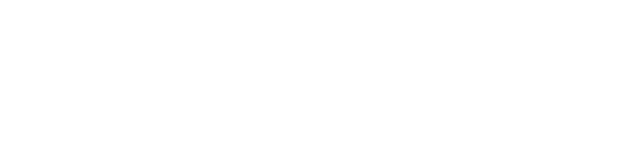
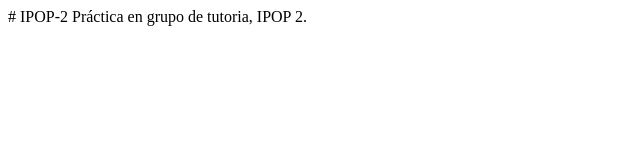
Before and after one commit to JavierFernandezITB/IPOP-2, a plain HTML site: page index.html in a window 1280 px wide. Shown: the whole page, without its empty margins (0-640 px from the left). Drawn offline with Linux system fonts and the light colour scheme.

Commit message:
Update index.html

```diff
--- a/index.html
+++ b/index.html
@@ -3,6 +3,8 @@
 
   </head>
   <body>
+    # IPOP-2
+Práctica en grupo de tutoria, IPOP 2.
 
   </body>
 </html>
```
